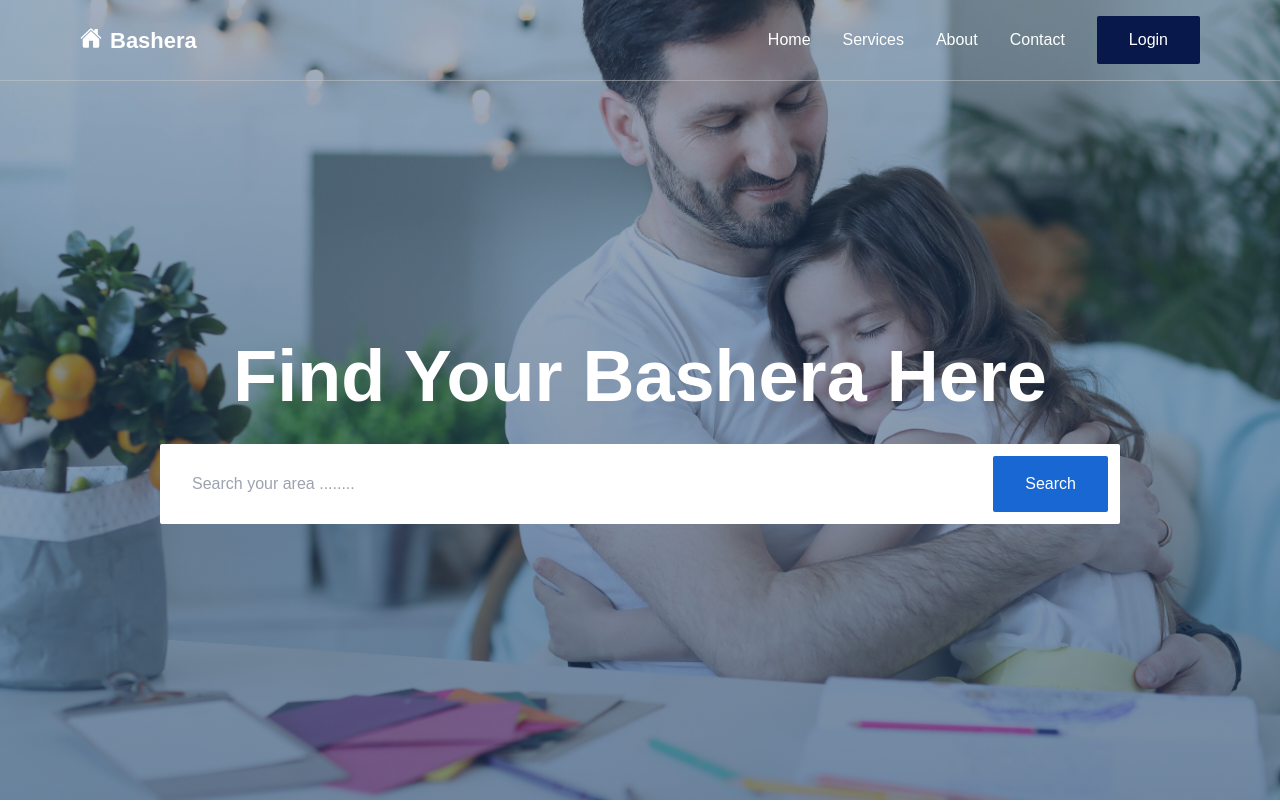
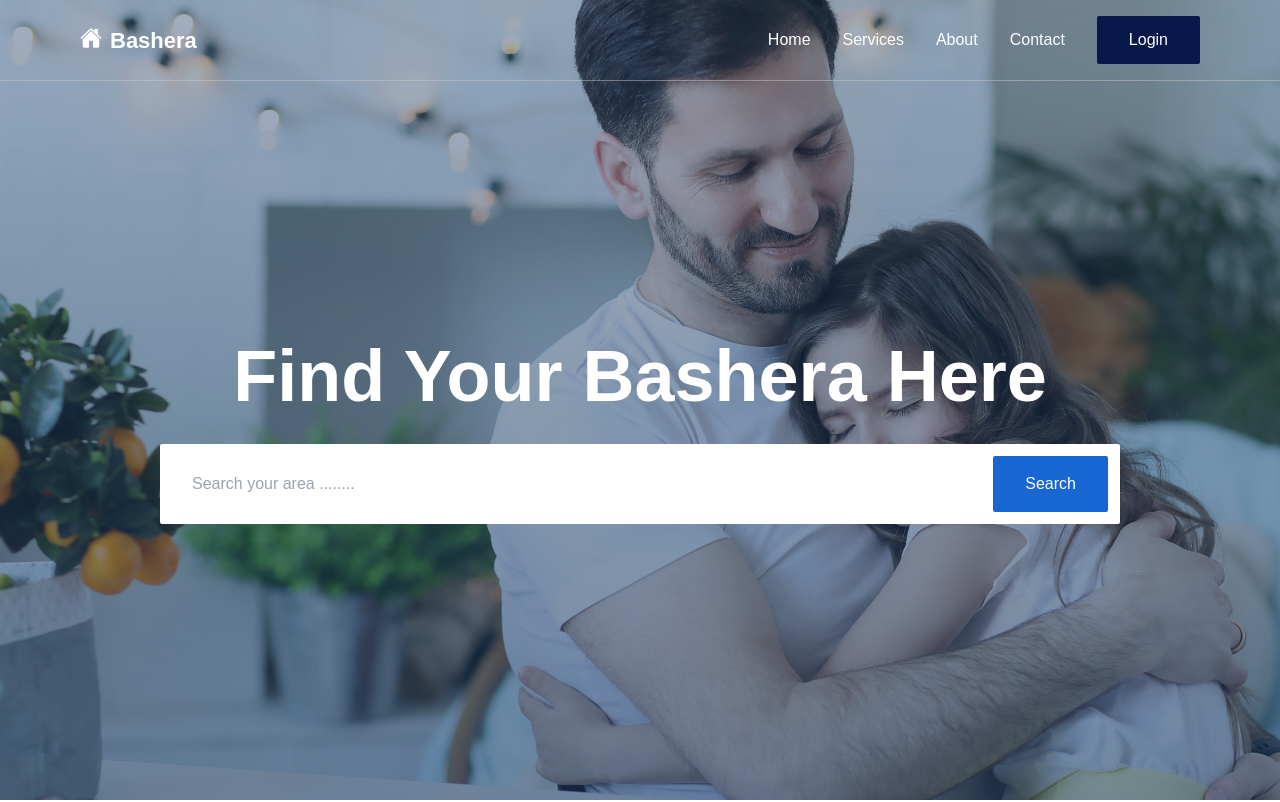
Before and after one commit to the-bipu/bashera-rentals-nextjs, a Next.js app in the folder frontend/: page / in a window 1280 px wide. Shown: the top 802 px of the page. Built offline with nearby package versions, Linux system fonts and the light colour scheme.

Commit message:
Update HomeSectionModule.scss

```diff
--- a/frontend/common/components/HomeSection/HomeSectionModule.scss
+++ b/frontend/common/components/HomeSection/HomeSectionModule.scss
@@ -1,7 +1,7 @@
 .homeBG {
   position: relative;
   background: linear-gradient(#19365f67, #19365f94),
-    url("../../../public/home/main-bg-br.jpg");
+    url("../../../public/home/main-bg-br-3.jpg");
   background-repeat: no-repeat;
   background-position: center;
   background-size: cover;
```
